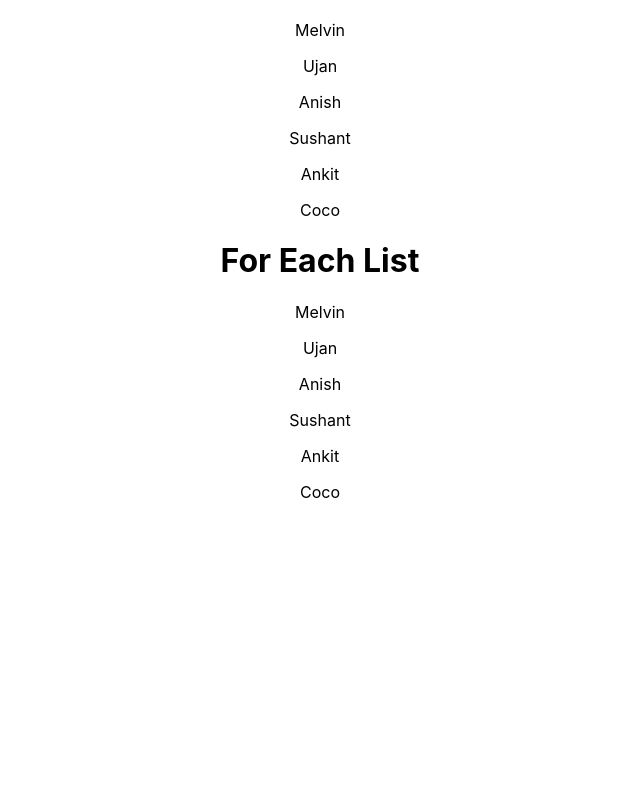
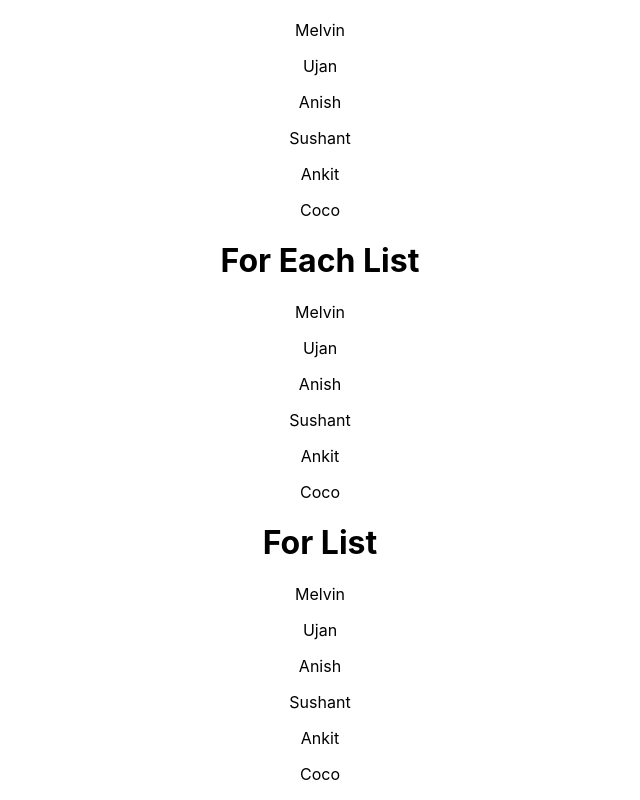
Before and after one commit to Nakarmi23/react-fundamentals, a React (Create React App) app: page / in a window 1280 px wide. Shown: the part 576-1376 px from the top of the page, without its empty margins (320-960 px from the left). Before the commit the page ends 1094 px from the top, so only its background shows below. Built offline with nearby package versions, Linux system fonts and the light colour scheme.

Commit message:
for list component

```diff
--- a/src/App.js
+++ b/src/App.js
@@ -9,6 +9,7 @@ import SimpleButtonComponent from './SimpleButtonComponent';
 import ConditionalRendering from './conditional_rendering';
 import MapListComponent from './list_and_keys_component/map_list_component';
 import ForEachListComponent from './list_and_keys_component/for_each_list_component';
+import ForListComponent from './list_and_keys_component/for_list_component';
 
 function App() {
   return (
@@ -65,6 +66,10 @@ function App() {
         // For Each List Component
       }
       <ForEachListComponent />
+      {
+        // For List Component
+      }
+      <ForListComponent />
     </div>
   );
 }
--- /dev/null
+++ b/src/list_and_keys_component/for_list_component.js
@@ -0,0 +1,22 @@
+import React from 'react';
+
+function ForListComponent() {
+  const names = ['Melvin', 'Ujan', 'Anish', 'Sushant', 'Ankit', 'Coco'];
+
+  function getNames() {
+    let pNames = [];
+    for (let index = 0; index < names.length; index++) {
+      pNames.push(<p>{names[index]}</p>);
+    }
+    return pNames;
+  }
+
+  return (
+    <div>
+      <h1>For List</h1>
+      {getNames()}
+    </div>
+  );
+}
+
+export default ForListComponent;
```
